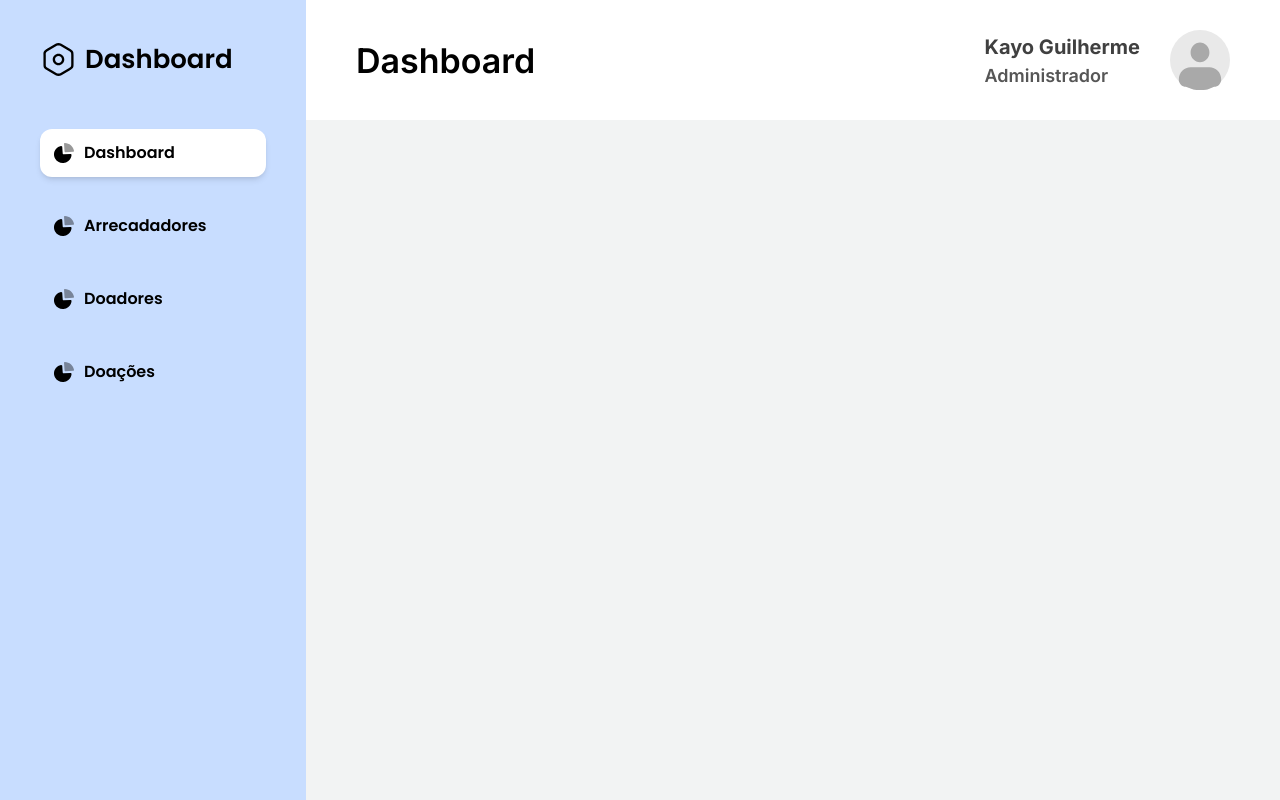
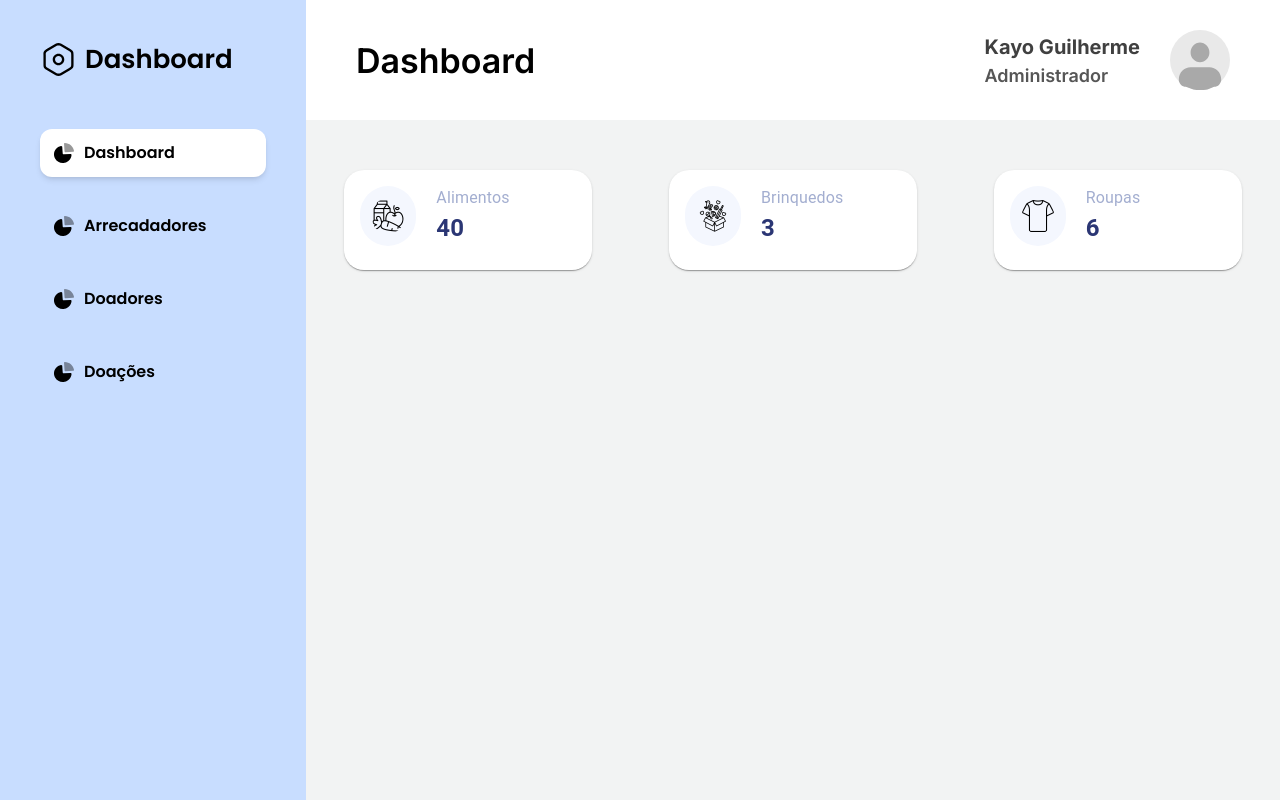
Before and after one commit to gabriellxz/natal_solidario_front, a React (Vite) app: page /dashboard in a window 1280 px wide. Built offline with nearby package versions, Linux system fonts and the light colour scheme.

Commit message:
feat: criando rota principal da dash de adm

```diff
--- /dev/null
+++ b/src/pages/Dashboard/TableCollectors/TableCollectors.tsx
@@ -0,0 +1,55 @@
+import { Box, Card, CardContent, Typography } from "@mui/material";
+import food_icon from "../../../assets/food_icon.svg";
+import toys_icon from "../../../assets/toys_icon.svg";
+import clothing_icon from "../../../assets/clothing_icon.svg";
+
+export default function TableCollectors() {
+    return (
+        <main className="mt-[50px]">
+            <div className="flex justify-around">
+                <Card className="w-full max-w-[248px]" sx={{ display: "flex", alignItems: "center", borderRadius: 5 }}>
+                    <CardContent className="flex gap-5">
+                        <img src={food_icon} alt="food_icon" className="bg-whiteChristmas-300 rounded-full p-3" />
+                        <Box>
+                            <Typography sx={{ fontSize: 16 }} className="text-whiteChristmas-400 font-poppins">
+                                Alimentos
+                            </Typography>
+                            <Typography sx={{ fontWeight: "bold", fontSize: 24 }} className="text-darkChristmas-300 font-dmsans">
+                                40
+                            </Typography>
+                        </Box>
+                    </CardContent>
+                </Card>
+                <Card className="w-full max-w-[248px]" sx={{ display: "flex", alignItems: "center", borderRadius: 5 }}>
+                    <CardContent className="flex gap-5">
+                        <img src={toys_icon} alt="food_icon" className="bg-whiteChristmas-300 rounded-full p-3" />
+                        <Box>
+                            <Typography sx={{ fontSize: 16 }} className="text-whiteChristmas-400 font-poppins">
+                                Brinquedos
+                            </Typography>
+                            <Typography sx={{ fontWeight: "bold", fontSize: 24 }} className="text-darkChristmas-300 font-dmsans">
+                                3
+                            </Typography>
+                        </Box>
+                    </CardContent>
+                </Card>
+                <Card className="w-full max-w-[248px]" sx={{ display: "flex", alignItems: "center", borderRadius: 5 }}>
+                    <CardContent className="flex gap-5">
+                        <img src={clothing_icon} alt="food_icon" className="bg-whiteChristmas-300 rounded-full p-3" />
+                        <Box>
+                            <Typography sx={{ fontSize: 16 }} className="text-whiteChristmas-400 font-poppins">
+                                Roupas
+                            </Typography>
+                            <Typography sx={{ fontWeight: "bold", fontSize: 24 }} className="text-darkChristmas-300 font-dmsans">
+                                6
+                            </Typography>
+                        </Box>
+                    </CardContent>
+                </Card>
+            </div>
+            <div>
+
+            </div>
+        </main>
+    )
+}
--- a/src/routes/routes.tsx
+++ b/src/routes/routes.tsx
@@ -2,6 +2,7 @@ import { BrowserRouter, Routes, Route } from "react-router-dom";
 import Dashboard from "../pages/Dashboard";
 import Login from "../pages/Login/login";
 import Collectors from "../pages/Dashboard/Collectors/Collectors";
+import TableCollectors from "../pages/Dashboard/TableCollectors/TableCollectors";
 
 export default function RoutesMain() {
     return (
@@ -16,12 +17,15 @@ export default function RoutesMain() {
                 />
                 <Route
                     path="dashboard"
-                    element={<Dashboard/>}
+                    element={<Dashboard />}
                 >
                     <Route
                         index
+                        element={<TableCollectors/>}
+                    />
+                    <Route
                         path="arrecadadores"
-                        element={<Collectors/>}
+                        element={<Collectors />}
                     />
                 </Route>
             </Routes>
```
